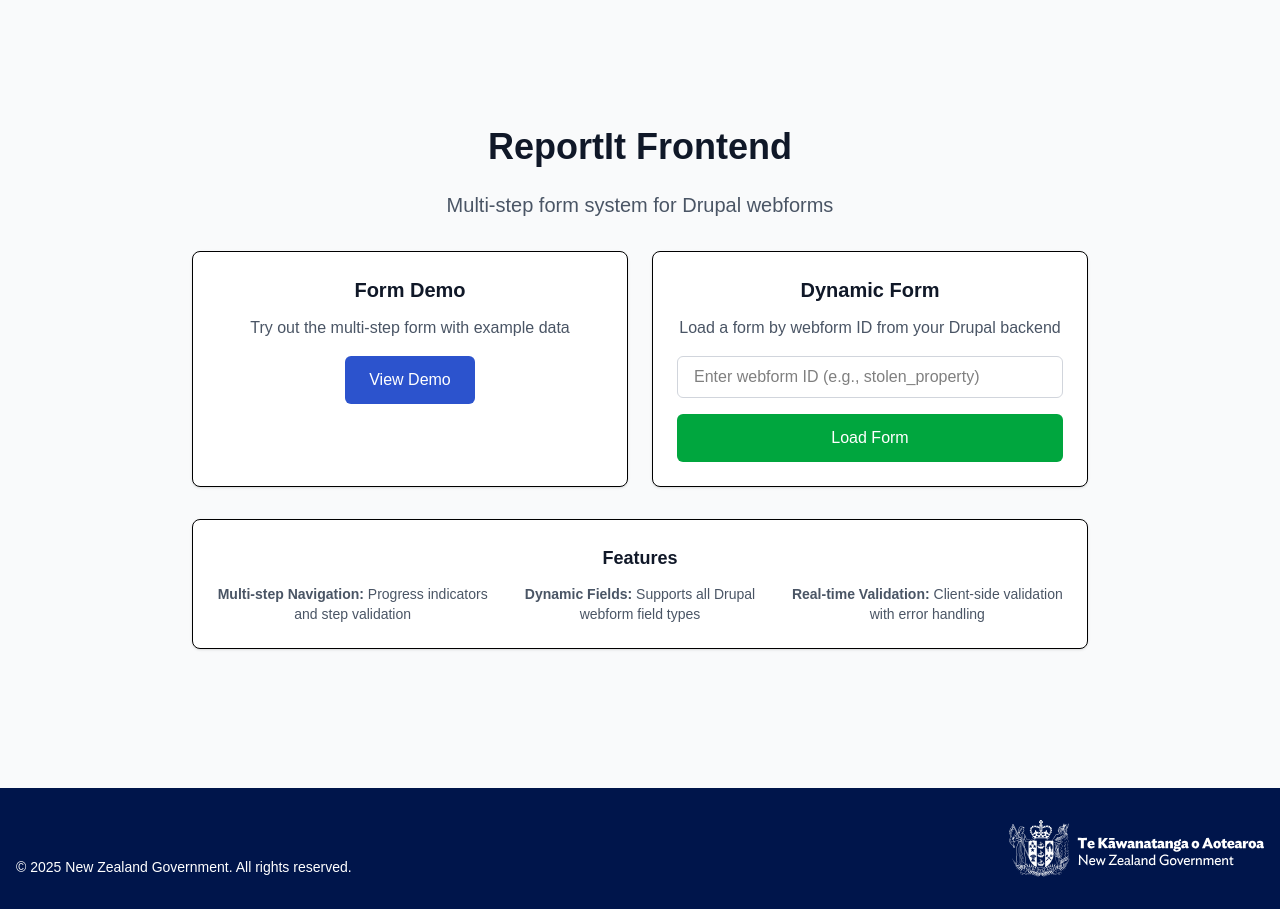
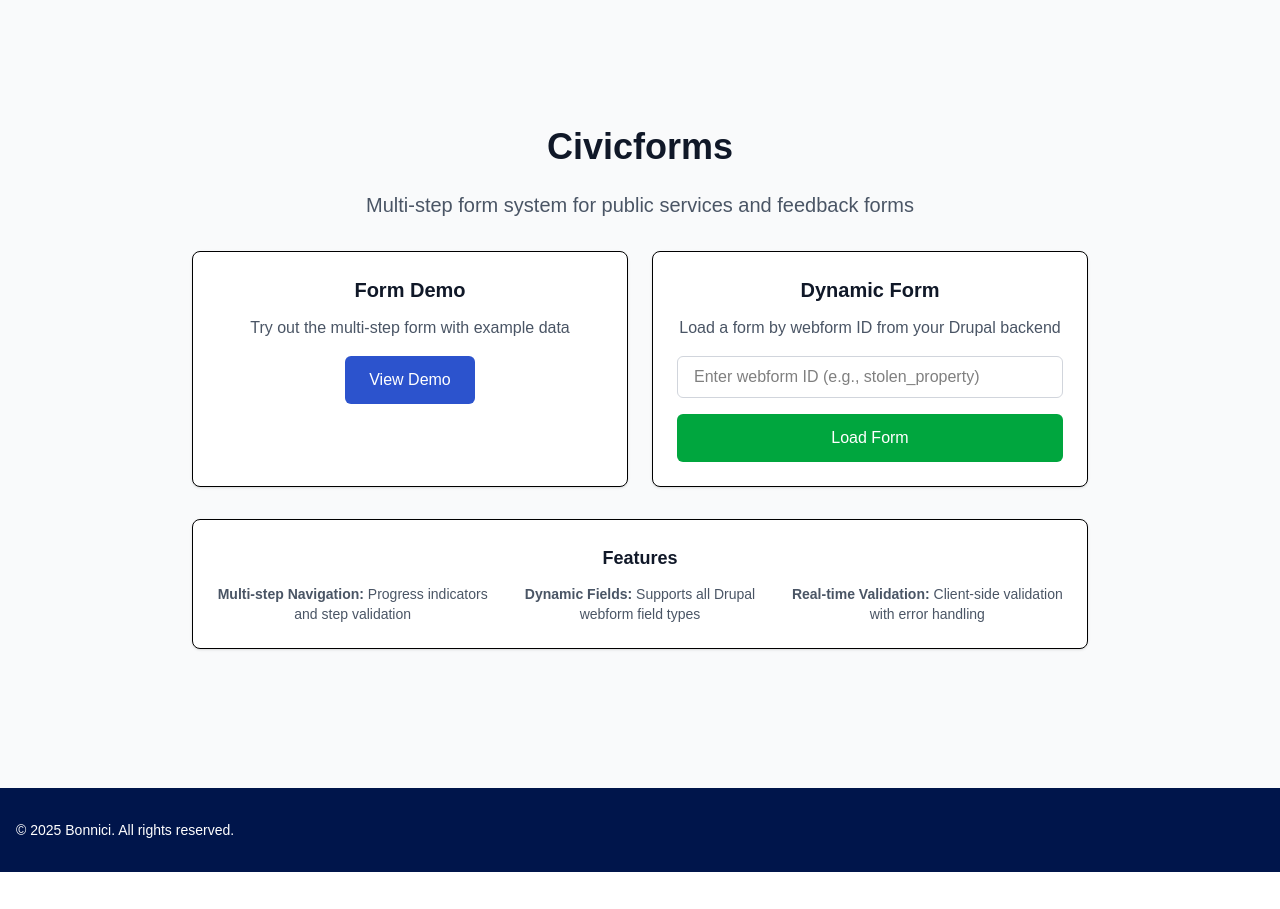
Before and after one commit to GeorgeB123/civicform-frontend, a Next.js app: page / in a window 1280 px wide. Shown: the part 180-1089 px from the top of the page. After the commit the page ends 1052 px from the top, so only its background shows below. Built offline with nearby package versions, Linux system fonts and the light colour scheme.

Commit message:
Removing NZ Government branding.

```diff
--- a/src/app/page.tsx
+++ b/src/app/page.tsx
@@ -6,10 +6,10 @@ export default function Home() {
     <div className="min-h-screen bg-gray-50 flex items-center justify-center p-8">
       <div className="max-w-4xl mx-auto text-center">
         <h1 className="text-4xl font-bold text-gray-900 mb-6">
-          ReportIt Frontend
+          Civicforms
         </h1>
         <p className="text-xl text-gray-600 mb-8">
-          Multi-step form system for Drupal webforms
+          Multi-step form system for public services and feedback forms
         </p>
 
         <div className="grid grid-cols-1 md:grid-cols-2 gap-6 mb-8">
--- a/src/components/Footer.tsx
+++ b/src/components/Footer.tsx
@@ -10,7 +10,7 @@ const Footer: React.FC = () => {
             {/* Add your footer content here */}
             <div className="space-y-4">
               <p className="text-sm">
-                © {new Date().getFullYear()} New Zealand Government. All rights
+                © {new Date().getFullYear()} Bonnici. All rights
                 reserved.
               </p>
             </div>
@@ -18,14 +18,6 @@ const Footer: React.FC = () => {
 
           {/* Logo in bottom right */}
           <div className="flex-shrink-0">
-            <img
-              src="/govt.svg"
-              alt="New Zealand Government"
-              width="255"
-              height="57"
-              loading="lazy"
-              className="max-w-full h-auto"
-            />
           </div>
         </div>
       </div>
```
Also changed, not shown: 1 other file (tests, documents, lock files or other folders).
